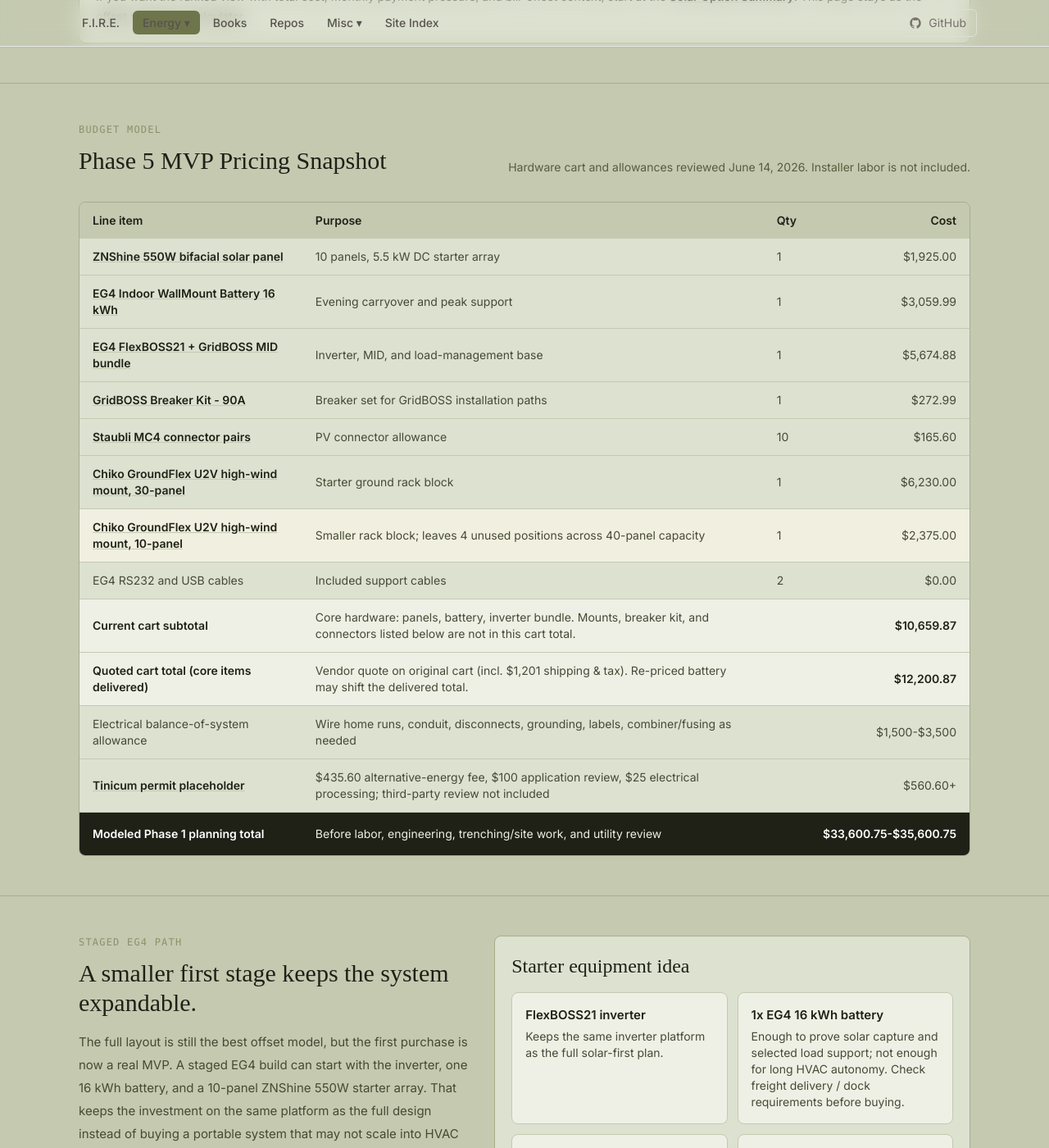
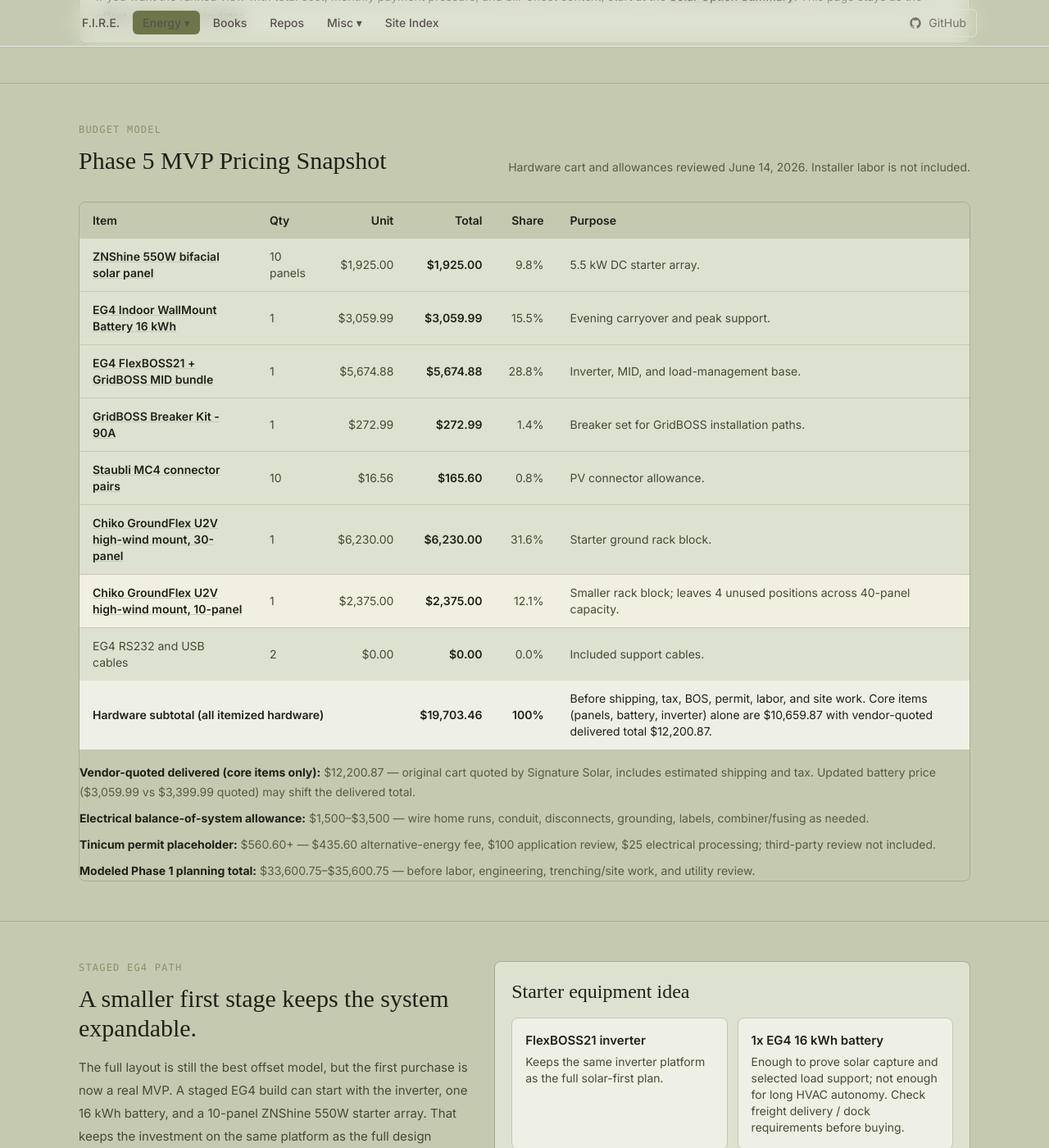
Before and after one commit to techmore/techmore.github.io, a Jekyll site: the page built from pages/energy-monitoring/solar.html, in a window 1280 px wide and 1400 px high, scrolled down 1190 px. Shown: the whole window at 82% size. Built offline with Jekyll 4.4.1, drawn with Linux system fonts in a browser that asks for light colours; nearby versions of some CDN libraries; some web fonts are replaced.

Commit message:
Restructure EG4 solar cost table with unit/share columns

```diff
--- a/pages/energy-monitoring/solar.html
+++ b/pages/energy-monitoring/solar.html
@@ -96,96 +96,98 @@ title: Solar Offset - Techmore
       </div>
 
       <div class="mt-8 overflow-x-auto rounded-lg border border-olive-400">
-        <table class="w-full min-w-[820px] text-left text-sm">
+        <table class="w-full min-w-[920px] text-left text-sm">
           <thead class="bg-olive-300 text-olive-950">
             <tr>
-              <th class="px-4 py-3 font-semibold">Line item</th>
+              <th class="px-4 py-3 font-semibold">Item</th>
+              <th class="px-4 py-3 font-semibold">Qty</th>
+              <th class="px-4 py-3 font-semibold text-right">Unit</th>
+              <th class="px-4 py-3 font-semibold text-right">Total</th>
+              <th class="px-4 py-3 font-semibold text-right">Share</th>
               <th class="px-4 py-3 font-semibold">Purpose</th>
-              <th class="px-4 py-3 font-semibold">Qty</th>
-              <th class="px-4 py-3 font-semibold text-right">Cost</th>
             </tr>
           </thead>
           <tbody class="divide-y divide-olive-300 bg-olive-200 text-olive-800">
             <tr>
               <td class="px-4 py-3"><a class="font-semibold text-olive-950 underline decoration-olive-300 hover:text-olive-700" href="https://signaturesolar.com/znshine-550w-bifacial-solar-panel/">ZNShine 550W bifacial solar panel</a></td>
-              <td class="px-4 py-3">10 panels, 5.5 kW DC starter array</td>
-              <td class="px-4 py-3">1</td>
+              <td class="px-4 py-3">10 panels</td>
               <td class="px-4 py-3 text-right">$1,925.00</td>
+              <td class="px-4 py-3 text-right font-semibold text-olive-950">$1,925.00</td>
+              <td class="px-4 py-3 text-right">9.8%</td>
+              <td class="px-4 py-3">5.5 kW DC starter array.</td>
             </tr>
             <tr>
               <td class="px-4 py-3"><a class="font-semibold text-olive-950 underline decoration-olive-300 hover:text-olive-700" href="https://signaturesolar.com/eg4-indoor-wallmount-battery-48v-314ah-16kwh-indoor-heated-ul1973-ul9540a/">EG4 Indoor WallMount Battery 16 kWh</a></td>
-              <td class="px-4 py-3">Evening carryover and peak support</td>
               <td class="px-4 py-3">1</td>
               <td class="px-4 py-3 text-right">$3,059.99</td>
+              <td class="px-4 py-3 text-right font-semibold text-olive-950">$3,059.99</td>
+              <td class="px-4 py-3 text-right">15.5%</td>
+              <td class="px-4 py-3">Evening carryover and peak support.</td>
             </tr>
             <tr>
               <td class="px-4 py-3"><a class="font-semibold text-olive-950 underline decoration-olive-300 hover:text-olive-700" href="https://signaturesolar.com/eg4-flexboss21-inverter-v1-1-eg4-gridboss-mid-v3-1-bndl-e00019-3-1/">EG4 FlexBOSS21 + GridBOSS MID bundle</a></td>
-              <td class="px-4 py-3">Inverter, MID, and load-management base</td>
               <td class="px-4 py-3">1</td>
               <td class="px-4 py-3 text-right">$5,674.88</td>
+              <td class="px-4 py-3 text-right font-semibold text-olive-950">$5,674.88</td>
+              <td class="px-4 py-3 text-right">28.8%</td>
+              <td class="px-4 py-3">Inverter, MID, and load-management base.</td>
             </tr>
             <tr>
               <td class="px-4 py-3"><a class="font-semibold text-olive-950 underline decoration-olive-300 hover:text-olive-700" href="https://signaturesolar.com/gridboss-breaker-kit-90a/">GridBOSS Breaker Kit - 90A</a></td>
-              <td class="px-4 py-3">Breaker set for GridBOSS installation paths</td>
               <td class="px-4 py-3">1</td>
               <td class="px-4 py-3 text-right">$272.99</td>
+              <td class="px-4 py-3 text-right font-semibold text-olive-950">$272.99</td>
+              <td class="px-4 py-3 text-right">1.4%</td>
+              <td class="px-4 py-3">Breaker set for GridBOSS installation paths.</td>
             </tr>
             <tr>
               <td class="px-4 py-3"><a class="font-semibold text-olive-950 underline decoration-olive-300 hover:text-olive-700" href="https://signaturesolar.com/staubli-mc4-connectors-male-and-female-12awg-10awg/">Staubli MC4 connector pairs</a></td>
-              <td class="px-4 py-3">PV connector allowance</td>
               <td class="px-4 py-3">10</td>
-              <td class="px-4 py-3 text-right">$165.60</td>
+              <td class="px-4 py-3 text-right">$16.56</td>
+              <td class="px-4 py-3 text-right font-semibold text-olive-950">$165.60</td>
+              <td class="px-4 py-3 text-right">0.8%</td>
+              <td class="px-4 py-3">PV connector allowance.</td>
             </tr>
             <tr>
               <td class="px-4 py-3"><a class="font-semibold text-olive-950 underline decoration-olive-300 hover:text-olive-700" href="https://signaturesolar.com/chiko-usa-groundflex-u2v-solar-panel-ground-mount-kit-large-module-version/">Chiko GroundFlex U2V high-wind mount, 30-panel</a></td>
-              <td class="px-4 py-3">Starter ground rack block</td>
               <td class="px-4 py-3">1</td>
               <td class="px-4 py-3 text-right">$6,230.00</td>
+              <td class="px-4 py-3 text-right font-semibold text-olive-950">$6,230.00</td>
+              <td class="px-4 py-3 text-right">31.6%</td>
+              <td class="px-4 py-3">Starter ground rack block.</td>
             </tr>
             <tr class="bg-amber-50/60">
               <td class="px-4 py-3"><a class="font-semibold text-olive-950 underline decoration-olive-300 hover:text-olive-700" href="https://signaturesolar.com/chiko-usa-groundflex-u2v-solar-panel-ground-mount-kit-large-module-version/">Chiko GroundFlex U2V high-wind mount, 10-panel</a></td>
-              <td class="px-4 py-3">Smaller rack block; leaves 4 unused positions across 40-panel capacity</td>
               <td class="px-4 py-3">1</td>
               <td class="px-4 py-3 text-right">$2,375.00</td>
+              <td class="px-4 py-3 text-right font-semibold text-olive-950">$2,375.00</td>
+              <td class="px-4 py-3 text-right">12.1%</td>
+              <td class="px-4 py-3">Smaller rack block; leaves 4 unused positions across 40-panel capacity.</td>
             </tr>
             <tr>
               <td class="px-4 py-3">EG4 RS232 and USB cables</td>
-              <td class="px-4 py-3">Included support cables</td>
               <td class="px-4 py-3">2</td>
               <td class="px-4 py-3 text-right">$0.00</td>
-            </tr>
-            <tr class="bg-olive-100">
-              <td class="px-4 py-3 font-semibold text-olive-950">Current cart subtotal</td>
-              <td class="px-4 py-3">Core hardware: panels, battery, inverter bundle. Mounts, breaker kit, and connectors listed below are not in this cart total.</td>
-              <td class="px-4 py-3"></td>
-              <td class="px-4 py-3 text-right font-semibold text-olive-950">$10,659.87</td>
-            </tr>
-            <tr class="bg-olive-100">
-              <td class="px-4 py-3 font-semibold text-olive-950">Quoted cart total (core items delivered)</td>
-              <td class="px-4 py-3">Vendor quote on original cart (incl. $1,201 shipping & tax). Re-priced battery may shift the delivered total.</td>
-              <td class="px-4 py-3"></td>
-              <td class="px-4 py-3 text-right font-semibold text-olive-950">$12,200.87</td>
-            </tr>
-            <tr>
-              <td class="px-4 py-3">Electrical balance-of-system allowance</td>
-              <td class="px-4 py-3">Wire home runs, conduit, disconnects, grounding, labels, combiner/fusing as needed</td>
-              <td class="px-4 py-3"></td>
-              <td class="px-4 py-3 text-right">$1,500-$3,500</td>
-            </tr>
-            <tr>
-              <td class="px-4 py-3"><a class="font-semibold text-olive-950 underline decoration-olive-300 hover:text-olive-700" href="https://tinicumtownship.org/zoning-code-enforcement/">Tinicum permit placeholder</a></td>
-              <td class="px-4 py-3">$435.60 alternative-energy fee, $100 application review, $25 electrical processing; third-party review not included</td>
-              <td class="px-4 py-3"></td>
-              <td class="px-4 py-3 text-right">$560.60+</td>
-            </tr>
-            <tr class="bg-olive-950 text-white">
-              <td class="px-4 py-4 font-semibold">Modeled Phase 1 planning total</td>
-              <td class="px-4 py-4 text-olive-100">Before labor, engineering, trenching/site work, and utility review</td>
-              <td class="px-4 py-4"></td>
-              <td class="px-4 py-4 text-right font-semibold">$33,600.75-$35,600.75</td>
+              <td class="px-4 py-3 text-right font-semibold text-olive-950">$0.00</td>
+              <td class="px-4 py-3 text-right">0.0%</td>
+              <td class="px-4 py-3">Included support cables.</td>
             </tr>
           </tbody>
+          <tfoot class="bg-olive-100 text-olive-950">
+            <tr>
+              <td class="px-4 py-3 font-semibold" colspan="3">Hardware subtotal (all itemized hardware)</td>
+              <td class="px-4 py-3 text-right font-semibold">$19,703.46</td>
+              <td class="px-4 py-3 text-right font-semibold">100%</td>
+              <td class="px-4 py-3 text-sm">Before shipping, tax, BOS, permit, labor, and site work. Core items (panels, battery, inverter) alone are $10,659.87 with vendor-quoted delivered total $12,200.87.</td>
+            </tr>
+          </tfoot>
         </table>
+        <div class="mt-4 space-y-2 text-sm text-olive-700 leading-6">
+          <p><strong class="text-olive-950">Vendor-quoted delivered (core items only):</strong> $12,200.87 — original cart quoted by Signature Solar, includes estimated shipping and tax. Updated battery price ($3,059.99 vs $3,399.99 quoted) may shift the delivered total.</p>
+          <p><strong class="text-olive-950">Electrical balance-of-system allowance:</strong> $1,500–$3,500 — wire home runs, conduit, disconnects, grounding, labels, combiner/fusing as needed.</p>
+          <p><strong class="text-olive-950">Tinicum permit placeholder:</strong> $560.60+ — $435.60 alternative-energy fee, $100 application review, $25 electrical processing; third-party review not included.</p>
+          <p><strong class="text-olive-950">Modeled Phase 1 planning total:</strong> $33,600.75–$35,600.75 — before labor, engineering, trenching/site work, and utility review.</p>
+        </div>
       </div>
     </div>
   </section>
```
